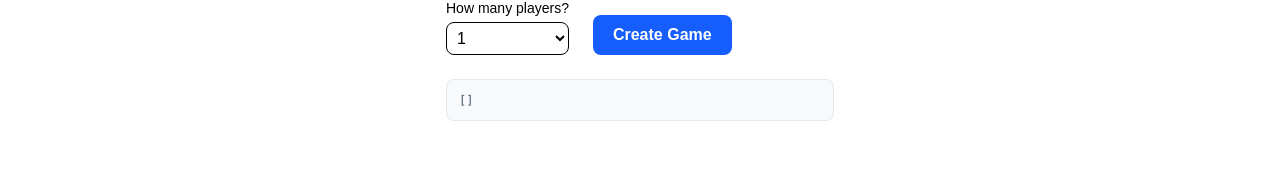
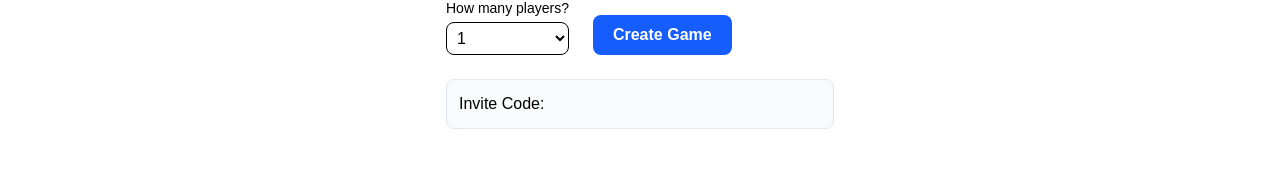
Before and after one commit to TimAshton/occupy-client, a React (Vite) app: page / in a window 1280 px wide. Shown: the part 131-300 px from the top of the page. Built offline with nearby package versions, Linux system fonts and the light colour scheme.

Commit message:
Implement create game UI and API call

```diff
--- a/src/components/CreateGame.tsx
+++ b/src/components/CreateGame.tsx
@@ -2,13 +2,20 @@ import { useState } from 'react';
 
 export default function CreateGame() {
     const [data, setData] = useState([]);
+    const [inviteCode, setInviteCode] = useState();
 
     const createClickHandler = async () => {
         try {
             const response = await fetch(
-                'https://jsonplaceholder.typicode.com/todos/1',
+                'https://dxgduggtf0.execute-api.us-west-2.amazonaws.com/prod/game/create',
+                {
+                    method: 'POST',
+                    headers: { 'Content-Type': 'application/json' },
+                    body: JSON.stringify({ player_count: 1 }),
+                },
             );
             const result = await response.json();
+            setInviteCode(JSON.parse(result)['inviteCode']);
             setData(result);
         } catch (error) {
             console.error('Error', error);
@@ -19,7 +26,6 @@ export default function CreateGame() {
 
     return (
         <div className="my-15 flex flex-wrap items-center gap-6 p-4 w-full max-w-[420px] mx-auto">
-            {/* Player Selection (Sets the height of the row) */}
             <div className="flex flex-col gap-1">
                 <div className="text-sm font-medium">How many players?</div>
                 <select className="border rounded-lg p-1.5 bg-white">
@@ -27,8 +33,6 @@ export default function CreateGame() {
                     <option>2</option>
                 </select>
             </div>
-
-            {/* Action Button - Aligned to bottom */}
             <div className="flex flex-col self-stretch justify-end">
                 <button
                     className="bg-blue-600 text-white px-5 py-2 rounded-lg font-semibold hover:bg-blue-700 transition-colors"
@@ -38,12 +42,12 @@ export default function CreateGame() {
                 </button>
             </div>
 
-            {/* Data Output */}
-            <div className="flex-1 min-w-[200px] bg-slate-50 p-3 rounded-lg border border-slate-200 self-stretch flex items-end">
-                <code className="text-xs break-all text-slate-600">
-                    {JSON.stringify(data)}
-                </code>
-            </div>
+            {true && (
+                <div className="flex-1 min-w-[200px] bg-slate-50 p-3 rounded-lg border border-slate-200 self-stretch flex items-end">
+                    <div>Invite Code:</div>
+                    <div>{inviteCode}</div>
+                </div>
+            )}
         </div>
     );
 }
```
